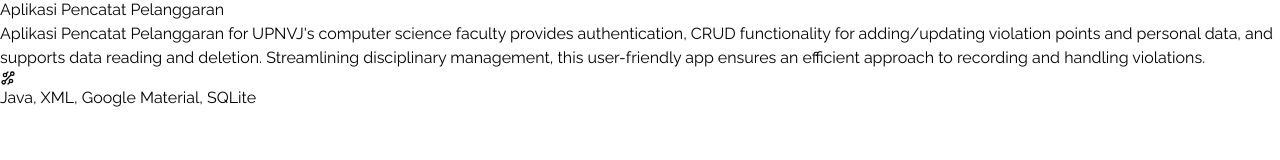
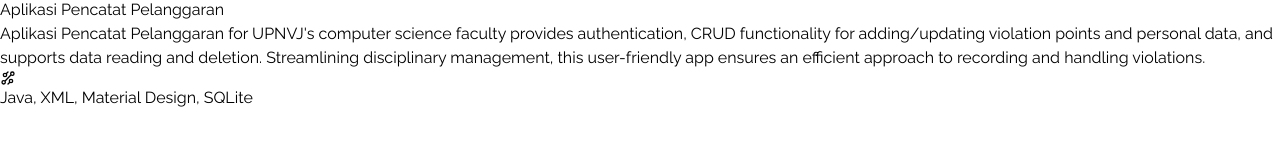
Before and after one commit to ihsanmarseno/portfolio-ihsan, a React (Vite) app: page /projects in a window 1280 px wide. Shown: the part 138-298 px from the top of the page. Built offline with nearby package versions, Linux system fonts and the light colour scheme.

Commit message:
add data

```diff
--- a/src/data/data.js
+++ b/src/data/data.js
@@ -7,7 +7,7 @@
       "Aplikasi Pencatat Pelanggaran for UPNVJ's computer science faculty provides authentication, CRUD functionality for adding/updating violation points and personal data, and supports data reading and deletion. Streamlining disciplinary management, this user-friendly app ensures an efficient approach to recording and handling violations.",
     github: "https://github.com/ihsanmarseno/aplikasi-pencatat-pelanggaran",
     live: "",
-    technologies: "Java, XML, Google Material, SQLite",
+    technologies: "Java, XML, Material Design, SQLite",
   },
   {
     id: 2,
```
